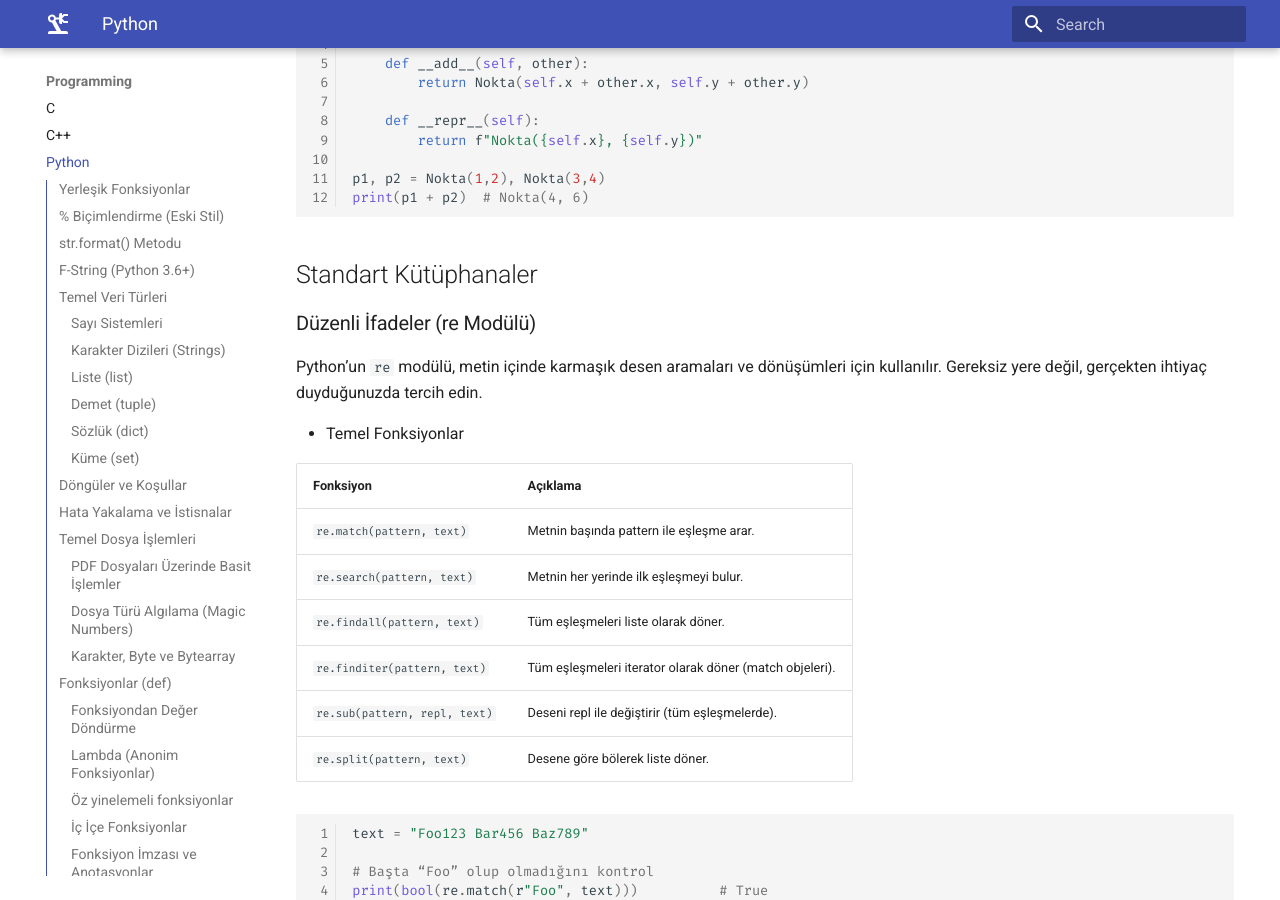
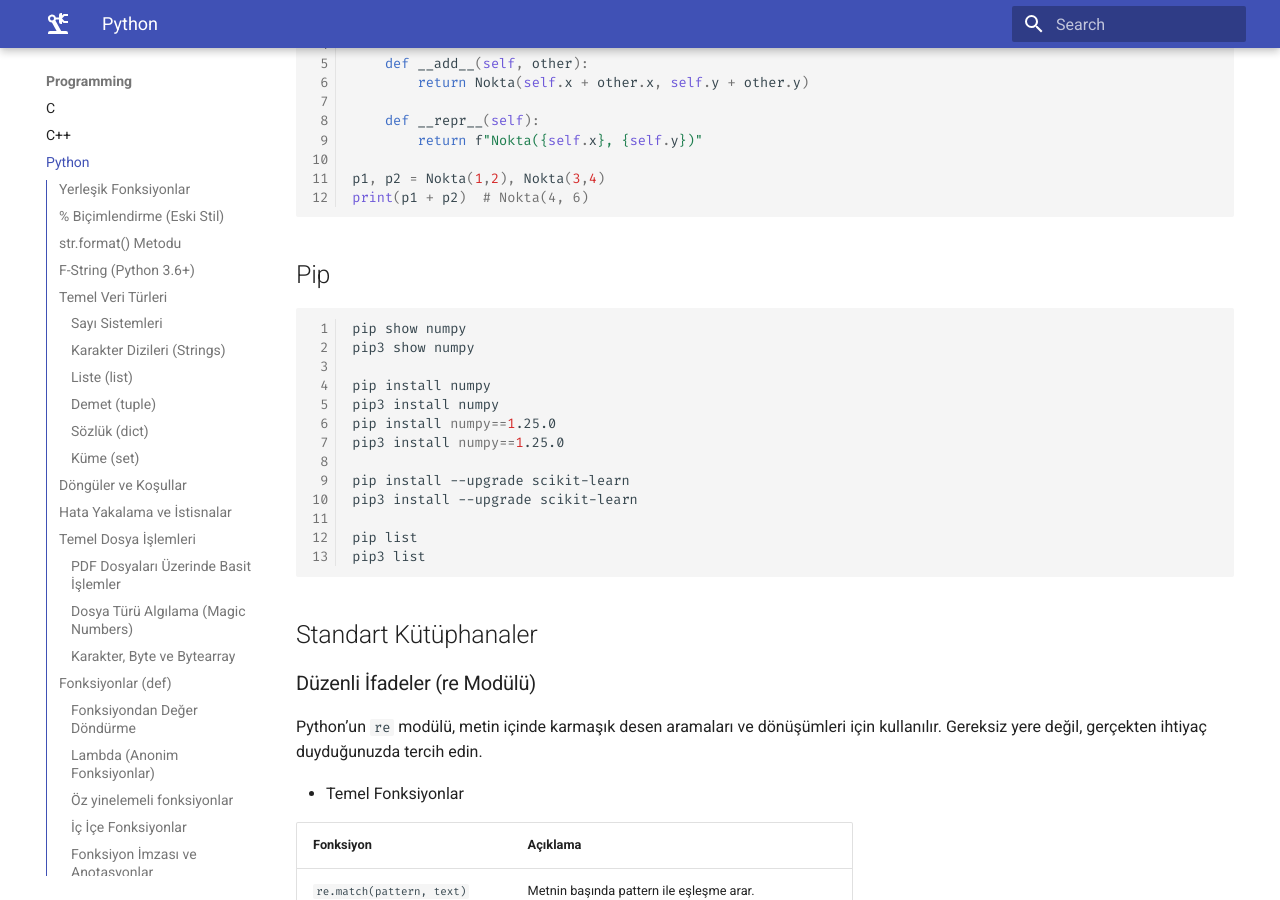
Before and after one commit to serkanMzlm/Documentation, an MkDocs documentation site: the page built from docs/programming/python.md, in a window 1280 px wide and 900 px high, scrolled down 31970 px. Built offline with MkDocs 1.6.1 and Material for MkDocs 9.7.7, drawn with Linux system fonts in a browser that asks for light colours.

Commit message:
px4 eklendi

````diff
--- a/docs/programming/python.md
+++ b/docs/programming/python.md
@@ -1392,6 +1392,24 @@ class Nokta:
 p1, p2 = Nokta(1,2), Nokta(3,4)
 print(p1 + p2)  # Nokta(4, 6)
 ```
+## Pip
+
+```bash linenums="1"
+pip show numpy
+pip3 show numpy
+
+pip install numpy
+pip3 install numpy
+pip install numpy==1.25.0
+pip3 install numpy==1.25.0
+
+pip install --upgrade scikit-learn
+pip3 install --upgrade scikit-learn
+
+pip list
+pip3 list
+```
+
 
 ## Standart Kütüphanaler
 
````
